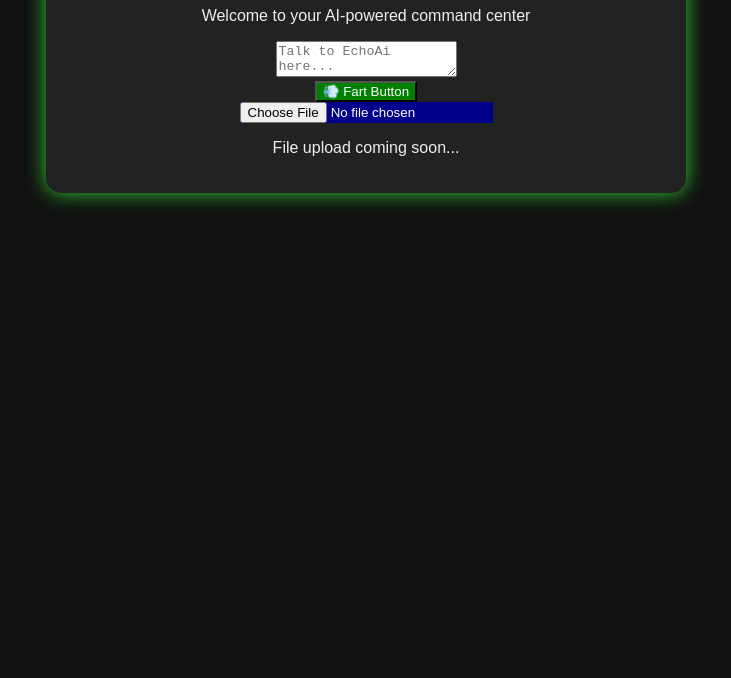
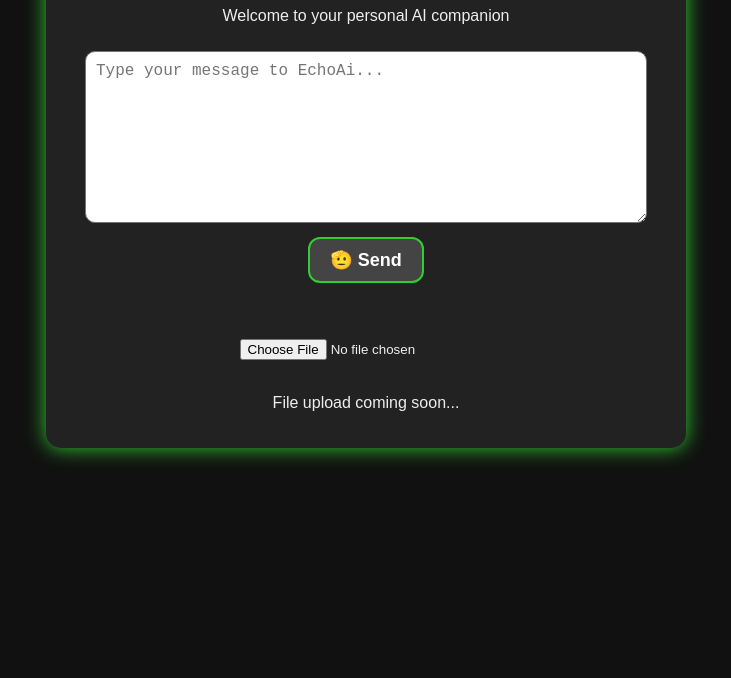
Before and after one commit to stingraythunder/ecoai, a plain HTML site: page index.html in a window 1280 px wide. Shown: the part 122-800 px from the top of the page, without its empty margins (274-1005 px from the left). Drawn offline with Linux system fonts and the light colour scheme.

Commit message:
Update index.html

```diff
--- a/index.html
+++ b/index.html
@@ -20,41 +20,66 @@
       margin: auto;
       box-shadow: 0 0 20px limegreen;
     }
-    <div>
-  <textarea id="userInput" placeholder="EcoAi how may I help you..."></textarea><br/>
-  <button class="send" onclick="sendToEcho()">🫡 Send</button>
-  <div id="echoResponse" style="margin-top:20px; font-style:italic;"></div>
+    textarea {
+      width: 90%;
+      height: 150px;
+      margin: 10px 0;
+      border-radius: 10px;
+      padding: 10px;
+      font-size: 16px;
     }
-    button, input[type="file"] {
-      margin: 10px;
+    .send {
+      background: #444;
+      color: white;
+      font-weight: bold;
+      border-radius: 12px;
       padding: 10px 20px;
-      font-size: 16px;
-      border-radius: 10px;
-      border: none;
+      font-size: 18px;
+      border: 2px solid limegreen;
       cursor: pointer;
     }
-    .fart {
-      background: green;
-      color: white;
+    .send:hover {
+      background: #666;
     }
-    .upload {
-      background: darkblue;
-      color: white;
+    input[type="file"] {
+      margin: 10px;
+      padding: 8px;
+      border-radius: 8px;
+      border: none;
     }
   </style>
 </head>
 <body>
   <div class="box">
-    <h1>💨 EcoAI</h1>
-    <p>Welcome to your AI-powered command center</p>
+    <h1>🌱 EcoAi</h1>
+    <p>Welcome to your personal AI companion</p>
 
-    <textarea placeholder="Talk to EchoAi here..."></textarea><br/>
-
-    <button class="fart" onclick="alert('💨 FART!')">💨 Fart Button</button>
+    <div>
+      <textarea id="userInput" placeholder="Type your message to EchoAi..."></textarea><br/>
+      <button class="send" onclick="sendToEcho()">🫡 Send</button>
+      <div id="echoResponse" style="margin-top:20px; font-style:italic;"></div>
+    </div>
 
     <br/>
+
     <input type="file" class="upload">
     <p>File upload coming soon...</p>
   </div>
+
+  <script>
+    function sendToEcho() {
+      const input = document.getElementById("userInput").value;
+      const responseBox = document.getElementById("echoResponse");
+
+      if (input.trim() === "") {
+        responseBox.innerText = "EchoAi is waiting for your message...";
+        return;
+      }
+
+      const fakeReply = "🧠 EchoAi says: \"" + input + "\"... Interesting thought.";
+      responseBox.innerText = fakeReply;
+      document.getElementById("userInput").value = "";
+    }
+  </script>
 </body>
 </html>
```
